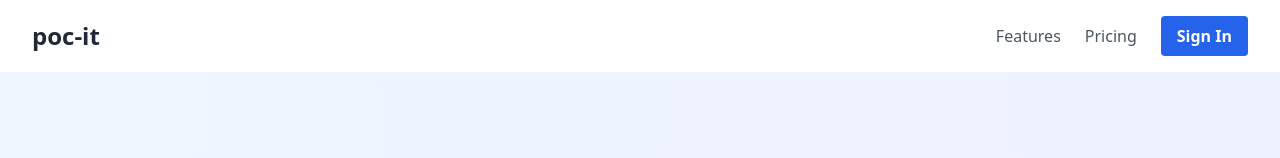
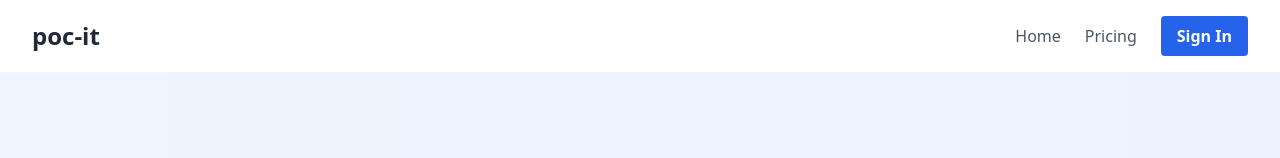
Before and after one commit to pocit-stationf/mvp-pocit-client, a Next.js app: page / in a window 1280 px wide. Shown: the top 158 px of the page. Built offline with nearby package versions, Linux system fonts and the light colour scheme; no server answers.

Commit message:
update navbar home link

```diff
--- a/components/navbar/page.tsx
+++ b/components/navbar/page.tsx
@@ -21,8 +21,8 @@ export default function Navbar() {
           </Link>
           <nav>
             <ul className="flex items-center space-x-6">
-              <li><Link href="#features" className="text-gray-600 hover:text-gray-900 transition-colors">Features</Link></li>
-              <li><Link href="/ui/pricing" className="text-gray-600 hover:text-gray-900 transition-colors">Pricing</Link></li>
+              <li><Link href="/" className="text-gray-600 hover:text-gray-900 transition-colors">Home</Link></li>
+              <li><Link href="/pricing" className="text-gray-600 hover:text-gray-900 transition-colors">Pricing</Link></li>
 
               {/* Conditional rendering based on authentication state */}
               <li>
```
